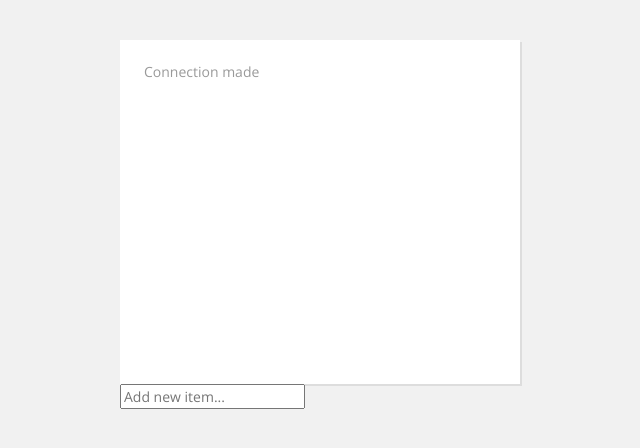
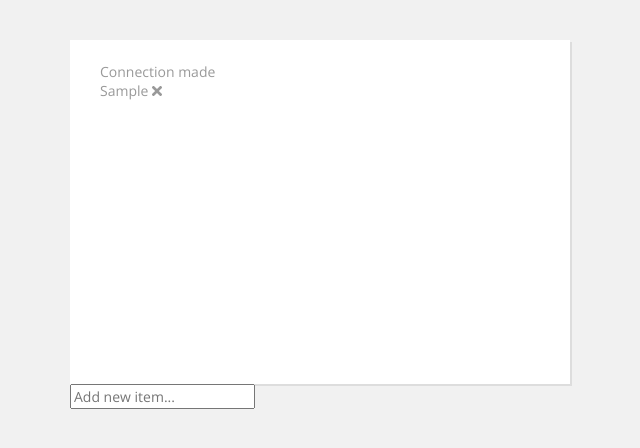
Before and after one commit to AustinJ360/todo-list, a PHP site: page / in a window 1280 px wide. Shown: the top 448 px of the page, without its empty margins (320-960 px from the left). Run offline with PHP 8.4, Linux system fonts and the light colour scheme; tables that the repository leaves empty or names only in its code hold one stand-in row (values such as "Sample post"); data that the repository does not hold is empty.

Commit message:
video 18

```diff
--- a/css/main.css
+++ b/css/main.css
@@ -1,5 +1,5 @@
-@import "css/reset.css";
-@import "css/normalize.css";
+@import "reset.css";
+@import "normalize.css";
 
 @import url(http://fonts.googleapis.com/css?family=Open+Sans:400,700);
 
@@ -10,7 +10,7 @@ body {
 }
 
 .wrap {
-	width: 400px;
+	width: 500px;
 	margin: 0 auto;
 }
 
--- a/index.php
+++ b/index.php
@@ -2,7 +2,7 @@
 <html>
 	<head>
 		<title>Simple To-Do list </title>
-		<link rel="stylesheet" type="text/css" media="screen" href="main.css">
+		<link rel="stylesheet" type="text/css" href="css/main.css">
 	</head>
 	<body>
 	<div class="wrap">
@@ -12,11 +12,11 @@
 			$mysqli = new mysqli('localhost', 'root', 'root', 'todo');
 			$query = "SELECT * FROM tasks ORDER BY date ASC, time ASC";
 			if ($result =$mysqli->query($query)) {
-				$numrow = $result->num_rows;
+				$numrows = $result->num_rows;
 				if ($numrows>0) {
-					while ($row = result->fetch_assoc()) {
+					while ($row = $result->fetch_assoc()) {
 						$task_id = $row['id'];
-						$task_name =$row["task"];
+						$task_name =$row['task'];
 						echo '<li>
 						<span>'.$task_name. '</span>
 						<img id="'.$task_id.'" class="delete-button" width="10px" src="images/close.svg"/>
@@ -33,7 +33,7 @@
 		</form>
 		</div>
 	</body>
-	<script src="http://code.jquery.com/jquery-latest.min.js"></script>
+	<script src="https://code.jquery.com/jquery-latest.min.js"></script>
 	<script>
 	add_task(); //calling the add task function
 	function add_task(){
@@ -42,7 +42,7 @@
 			if (new_task != '') {
 				$.post('includes/add-task.php', {task: new_task}, function(data) {
 				  $('add-new-task input[name=new-task]').val();
-					$(data).appendTo('task-list ul').hide().fadeIn();
+					$(data).appendTo('.task-list ul').hide().fadeIn();
 				});
 			}
 			return false;
@@ -58,4 +58,5 @@
 	  });
 	});
 	</script>
+
 </html>
```
